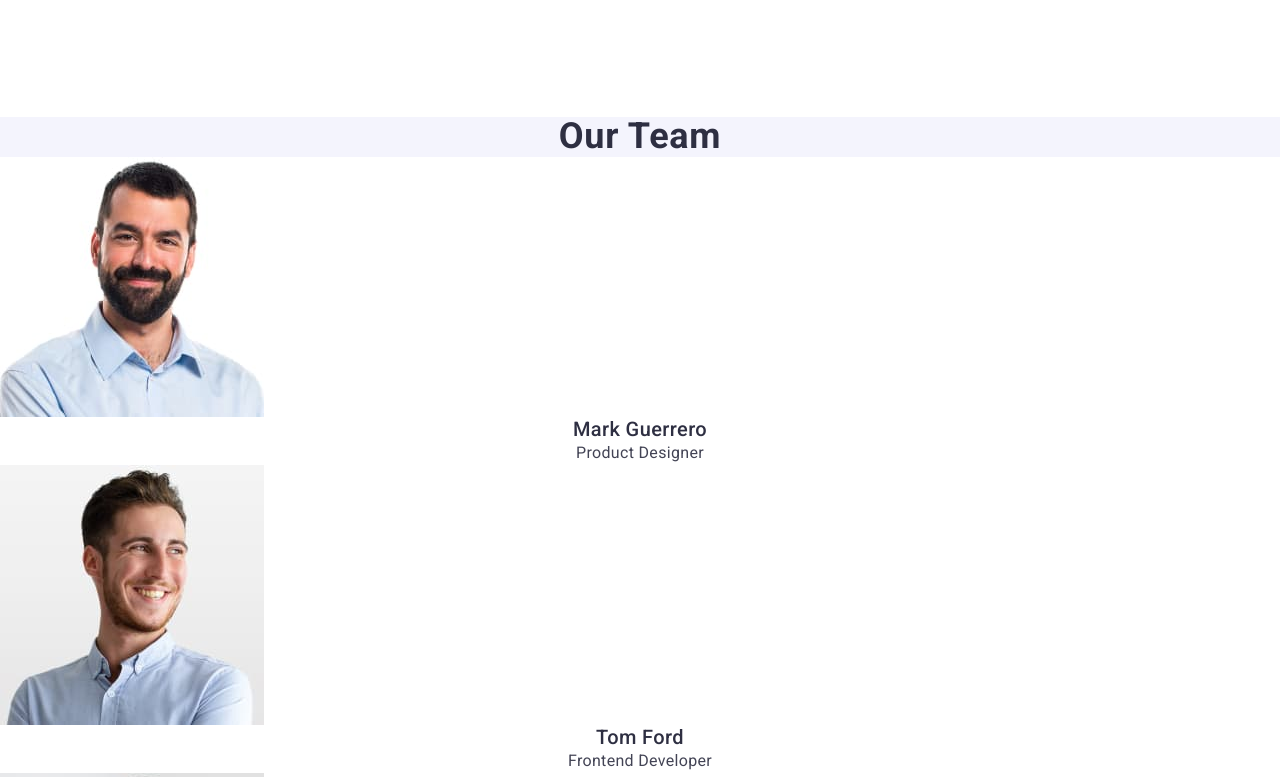
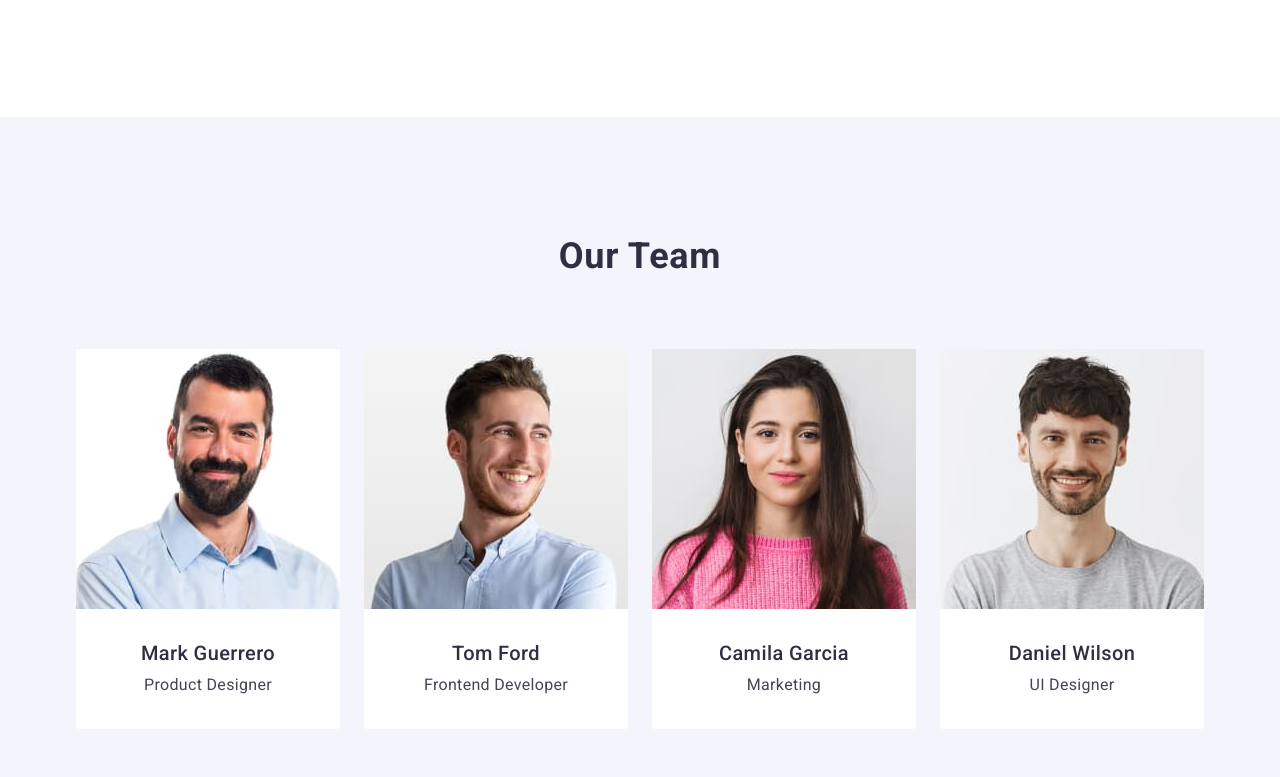
Before and after one commit to xssayy/goit-markup-hw-03, a plain HTML site: page index.html in a window 1280 px wide. Shown: the part 924-1701 px from the top of the page. Drawn offline with nearby package versions, Linux system fonts and the light colour scheme.

Commit message:
made third (team) section

```diff
--- a/css/styles.css
+++ b/css/styles.css
@@ -221,25 +221,46 @@ nav .nav-menu .page-link:active {
   margin-bottom: 8px;
 }
 /* team-section*/
-.team-section {
+.team.section {
   background-color: #f4f4fd;
 }
 
-.team-section .section-main-title {
+.team.section .section-main-title {
+  text-align: center;
+  margin-bottom: 72px;
+}
+
+.team-cards-list {
+  display: flex;
+  gap: 24px;
+}
+
+.team.section .team-cards-list .member-card {
+  background-color: #ffffff;
+  width: calc((100% - 3 * 24px) / 4);
+  border-radius: 0 0 4px 4px;
+}
+
+.team.section .team-cards-list .member-card .member-info {
+  padding: 32px 0;
+}
+
+.team.section .team-cards-list .member-card .member-info .item-title {
+  margin-bottom: 8px;
   text-align: center;
 }
 
-.team-section .member-card {
-  background-color: #ffffff;
-}
-
-.team-section .member-card .member-photo {
-}
-.team-section .member-card .item-title {
+.team.section .team-cards-list .member-card .member-info .item-text {
   text-align: center;
 }
 
-.team-section .member-card .item-text {
+.team.section .member-card .member-photo {
+}
+.team.section .member-card .item-title {
+  text-align: center;
+}
+
+.team.section .member-card .item-text {
   text-align: center;
 }
 
--- a/index.html
+++ b/index.html
@@ -107,10 +107,11 @@
         </div>
       </section>
 
-      <section class="team-section">
+      <section class="team section">
+        <div class="container">
           <h2 class="section-main-title">Our Team</h2>
 
-        <ul>
+          <ul class="team-cards-list">
             <li class="member-card">
               <img
                 class="member-photo"
@@ -118,8 +119,10 @@
                 alt="users avatar"
                 width="264"
               />
+              <div class="member-info">
                 <h3 class="item-title">Mark Guerrero</h3>
                 <p class="item-text">Product Designer</p>
+              </div>
             </li>
 
             <li class="member-card">
@@ -129,8 +132,10 @@
                 alt="users avatar"
                 width="264"
               />
+              <div class="member-info">
                 <h3 class="item-title">Tom Ford</h3>
                 <p class="item-text">Frontend Developer</p>
+              </div>
             </li>
 
             <li class="member-card">
@@ -140,8 +145,10 @@
                 alt="users avatar"
                 width="264"
               />
+              <div class="member-info">
                 <h3 class="item-title">Camila Garcia</h3>
                 <p class="item-text">Marketing</p>
+              </div>
             </li>
 
             <li class="member-card">
@@ -151,10 +158,13 @@
                 alt="users avatar"
                 width="264"
               />
+              <div class="member-info">
                 <h3 class="item-title">Daniel Wilson</h3>
                 <p class="item-text">UI Designer</p>
+              </div>
             </li>
           </ul>
+        </div>
       </section>
 
       <section class="portfolio-section">
```
Lines whose indentation alone changed are shown as unchanged.
